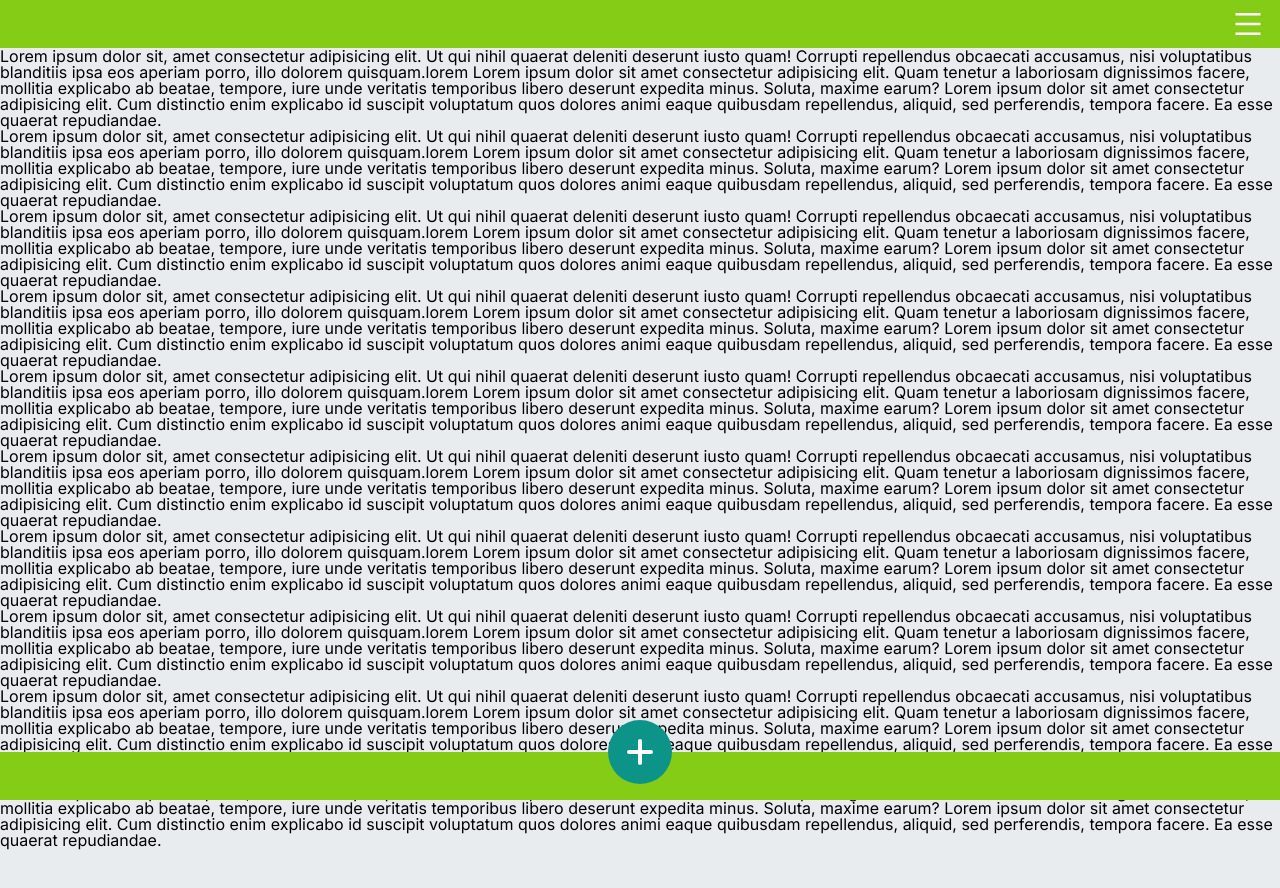
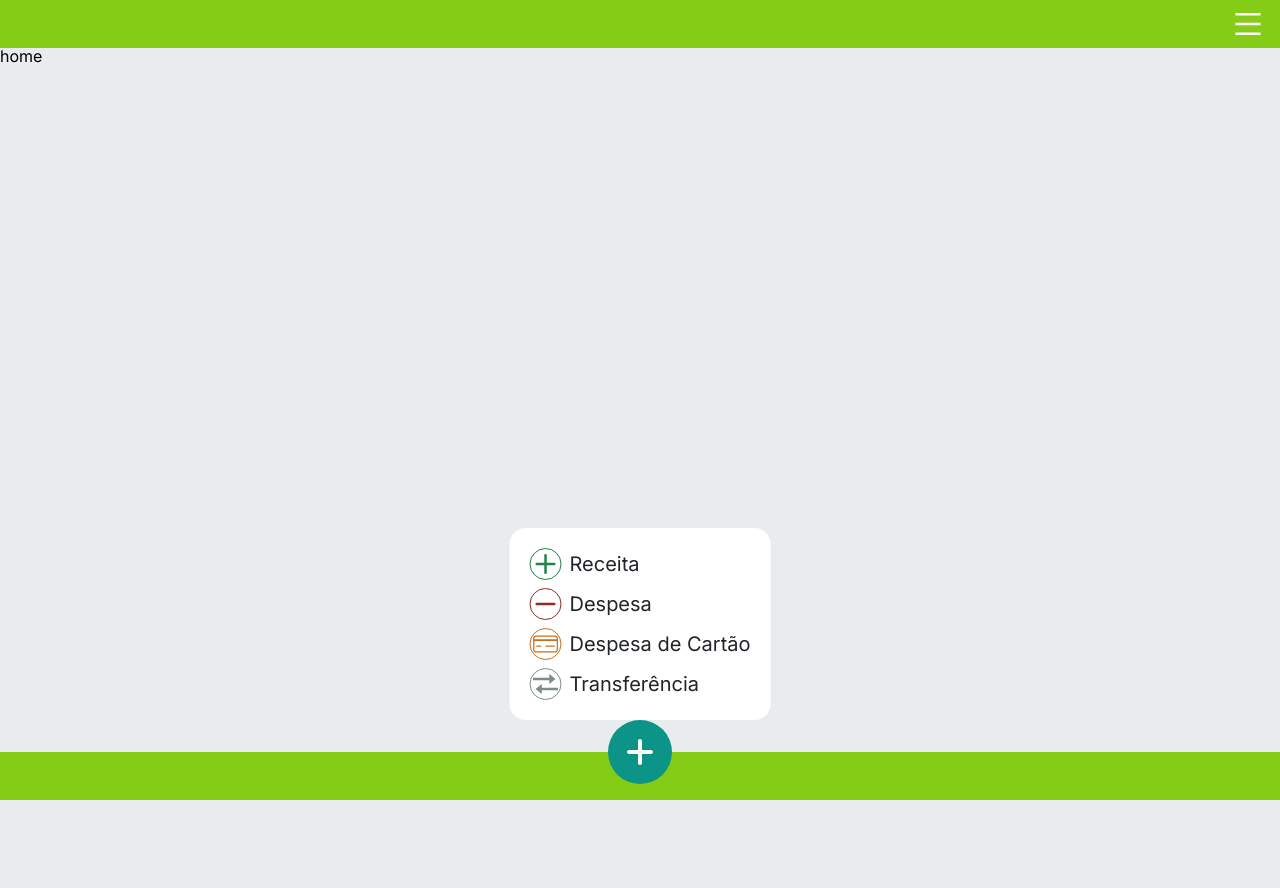
Before and after one commit to FelipeMedeiros99/my-finance-app, a Next.js app: page /home in a window 1280 px wide. Both pictures are taken after a click on the button 640 px from the left and 752 px from the top of the page. Shown: the top 888 px of the page. After the commit the page ends 800 px from the top, so only its background shows below. Built offline with nearby package versions, Linux system fonts and the light colour scheme.

Commit message:
feat: footer button running

```diff
--- a/src/app/(private)/home/page.tsx
+++ b/src/app/(private)/home/page.tsx
@@ -1,16 +1,5 @@
 export default function Home(){
   return(
-    <>
-    <p>Lorem ipsum dolor sit, amet consectetur adipisicing elit. Ut qui nihil quaerat deleniti deserunt iusto quam! Corrupti repellendus obcaecati accusamus, nisi voluptatibus blanditiis ipsa eos aperiam porro, illo dolorem quisquam.lorem Lorem ipsum dolor sit amet consectetur adipisicing elit. Quam tenetur a laboriosam dignissimos facere, mollitia explicabo ab beatae, tempore, iure unde veritatis temporibus libero deserunt expedita minus. Soluta, maxime earum? Lorem ipsum dolor sit amet consectetur adipisicing elit. Cum distinctio enim explicabo id suscipit voluptatum quos dolores animi eaque quibusdam repellendus, aliquid, sed perferendis, tempora facere. Ea esse quaerat repudiandae.</p>
-    <p>Lorem ipsum dolor sit, amet consectetur adipisicing elit. Ut qui nihil quaerat deleniti deserunt iusto quam! Corrupti repellendus obcaecati accusamus, nisi voluptatibus blanditiis ipsa eos aperiam porro, illo dolorem quisquam.lorem Lorem ipsum dolor sit amet consectetur adipisicing elit. Quam tenetur a laboriosam dignissimos facere, mollitia explicabo ab beatae, tempore, iure unde veritatis temporibus libero deserunt expedita minus. Soluta, maxime earum? Lorem ipsum dolor sit amet consectetur adipisicing elit. Cum distinctio enim explicabo id suscipit voluptatum quos dolores animi eaque quibusdam repellendus, aliquid, sed perferendis, tempora facere. Ea esse quaerat repudiandae.</p>
-    <p>Lorem ipsum dolor sit, amet consectetur adipisicing elit. Ut qui nihil quaerat deleniti deserunt iusto quam! Corrupti repellendus obcaecati accusamus, nisi voluptatibus blanditiis ipsa eos aperiam porro, illo dolorem quisquam.lorem Lorem ipsum dolor sit amet consectetur adipisicing elit. Quam tenetur a laboriosam dignissimos facere, mollitia explicabo ab beatae, tempore, iure unde veritatis temporibus libero deserunt expedita minus. Soluta, maxime earum? Lorem ipsum dolor sit amet consectetur adipisicing elit. Cum distinctio enim explicabo id suscipit voluptatum quos dolores animi eaque quibusdam repellendus, aliquid, sed perferendis, tempora facere. Ea esse quaerat repudiandae.</p>
-    <p>Lorem ipsum dolor sit, amet consectetur adipisicing elit. Ut qui nihil quaerat deleniti deserunt iusto quam! Corrupti repellendus obcaecati accusamus, nisi voluptatibus blanditiis ipsa eos aperiam porro, illo dolorem quisquam.lorem Lorem ipsum dolor sit amet consectetur adipisicing elit. Quam tenetur a laboriosam dignissimos facere, mollitia explicabo ab beatae, tempore, iure unde veritatis temporibus libero deserunt expedita minus. Soluta, maxime earum? Lorem ipsum dolor sit amet consectetur adipisicing elit. Cum distinctio enim explicabo id suscipit voluptatum quos dolores animi eaque quibusdam repellendus, aliquid, sed perferendis, tempora facere. Ea esse quaerat repudiandae.</p>
-    <p>Lorem ipsum dolor sit, amet consectetur adipisicing elit. Ut qui nihil quaerat deleniti deserunt iusto quam! Corrupti repellendus obcaecati accusamus, nisi voluptatibus blanditiis ipsa eos aperiam porro, illo dolorem quisquam.lorem Lorem ipsum dolor sit amet consectetur adipisicing elit. Quam tenetur a laboriosam dignissimos facere, mollitia explicabo ab beatae, tempore, iure unde veritatis temporibus libero deserunt expedita minus. Soluta, maxime earum? Lorem ipsum dolor sit amet consectetur adipisicing elit. Cum distinctio enim explicabo id suscipit voluptatum quos dolores animi eaque quibusdam repellendus, aliquid, sed perferendis, tempora facere. Ea esse quaerat repudiandae.</p>
-    <p>Lorem ipsum dolor sit, amet consectetur adipisicing elit. Ut qui nihil quaerat deleniti deserunt iusto quam! Corrupti repellendus obcaecati accusamus, nisi voluptatibus blanditiis ipsa eos aperiam porro, illo dolorem quisquam.lorem Lorem ipsum dolor sit amet consectetur adipisicing elit. Quam tenetur a laboriosam dignissimos facere, mollitia explicabo ab beatae, tempore, iure unde veritatis temporibus libero deserunt expedita minus. Soluta, maxime earum? Lorem ipsum dolor sit amet consectetur adipisicing elit. Cum distinctio enim explicabo id suscipit voluptatum quos dolores animi eaque quibusdam repellendus, aliquid, sed perferendis, tempora facere. Ea esse quaerat repudiandae.</p>
-    <p>Lorem ipsum dolor sit, amet consectetur adipisicing elit. Ut qui nihil quaerat deleniti deserunt iusto quam! Corrupti repellendus obcaecati accusamus, nisi voluptatibus blanditiis ipsa eos aperiam porro, illo dolorem quisquam.lorem Lorem ipsum dolor sit amet consectetur adipisicing elit. Quam tenetur a laboriosam dignissimos facere, mollitia explicabo ab beatae, tempore, iure unde veritatis temporibus libero deserunt expedita minus. Soluta, maxime earum? Lorem ipsum dolor sit amet consectetur adipisicing elit. Cum distinctio enim explicabo id suscipit voluptatum quos dolores animi eaque quibusdam repellendus, aliquid, sed perferendis, tempora facere. Ea esse quaerat repudiandae.</p>
-    <p>Lorem ipsum dolor sit, amet consectetur adipisicing elit. Ut qui nihil quaerat deleniti deserunt iusto quam! Corrupti repellendus obcaecati accusamus, nisi voluptatibus blanditiis ipsa eos aperiam porro, illo dolorem quisquam.lorem Lorem ipsum dolor sit amet consectetur adipisicing elit. Quam tenetur a laboriosam dignissimos facere, mollitia explicabo ab beatae, tempore, iure unde veritatis temporibus libero deserunt expedita minus. Soluta, maxime earum? Lorem ipsum dolor sit amet consectetur adipisicing elit. Cum distinctio enim explicabo id suscipit voluptatum quos dolores animi eaque quibusdam repellendus, aliquid, sed perferendis, tempora facere. Ea esse quaerat repudiandae.</p>
-    <p>Lorem ipsum dolor sit, amet consectetur adipisicing elit. Ut qui nihil quaerat deleniti deserunt iusto quam! Corrupti repellendus obcaecati accusamus, nisi voluptatibus blanditiis ipsa eos aperiam porro, illo dolorem quisquam.lorem Lorem ipsum dolor sit amet consectetur adipisicing elit. Quam tenetur a laboriosam dignissimos facere, mollitia explicabo ab beatae, tempore, iure unde veritatis temporibus libero deserunt expedita minus. Soluta, maxime earum? Lorem ipsum dolor sit amet consectetur adipisicing elit. Cum distinctio enim explicabo id suscipit voluptatum quos dolores animi eaque quibusdam repellendus, aliquid, sed perferendis, tempora facere. Ea esse quaerat repudiandae.</p>
-    <p>Lorem ipsum dolor sit, amet consectetur adipisicing elit. Ut qui nihil quaerat deleniti deserunt iusto quam! Corrupti repellendus obcaecati accusamus, nisi voluptatibus blanditiis ipsa eos aperiam porro, illo dolorem quisquam.lorem Lorem ipsum dolor sit amet consectetur adipisicing elit. Quam tenetur a laboriosam dignissimos facere, mollitia explicabo ab beatae, tempore, iure unde veritatis temporibus libero deserunt expedita minus. Soluta, maxime earum? Lorem ipsum dolor sit amet consectetur adipisicing elit. Cum distinctio enim explicabo id suscipit voluptatum quos dolores animi eaque quibusdam repellendus, aliquid, sed perferendis, tempora facere. Ea esse quaerat repudiandae.</p>
-    </>
+    <p>home</p>
   )
 }
--- a/src/components/footer/Footer.tsx
+++ b/src/components/footer/Footer.tsx
@@ -1,16 +1,45 @@
 "use client"
 
 import { FaPlus } from "react-icons/fa6";
+import { useEffect, useRef, useState } from "react";
+import Link from "next/link";
+
+import { options } from "./const";
 
 import styles from "./style.module.css"
-import { useState } from "react";
 
 export default function Footer() {
+  const [isOptionsVisible, setIsOptionVisible] = useState(false);
+
+    const ulRef = useRef<HTMLUListElement | null>(null)
+
+    useEffect(() => {
+      const closeLinks = (e: MouseEvent) => {
+        if (isOptionsVisible && ulRef.current !== null) {
+          if (!ulRef?.current.contains(e.target as Node)) {
+            setIsOptionVisible(false)
+          }
+        }
+      }
+      document.addEventListener("click", closeLinks)
+      return () => {
+        document.removeEventListener("click", closeLinks)
+      }
+    }, [isOptionsVisible])
 
   return (
     <footer className={styles.footer}>
-      <button className={styles.button}>
-        <FaPlus className={styles.icon} />
+      {isOptionsVisible &&
+        <nav className={styles.nav}>
+          <ul className={styles.ul} ref={ulRef}>
+            {options.map((option) => (
+              <Link className={styles.link} href={option.url} key={option.title}>{option.icon}{option.title}</Link>
+            ))}
+          </ul>
+        </nav>
+      }
+      <button onClick={() => setIsOptionVisible(!isOptionsVisible)} className={styles.button}>
+        <FaPlus/>
       </button>
     </footer>
   )
--- /dev/null
+++ b/src/components/footer/const.tsx
@@ -0,0 +1,12 @@
+import { CiCreditCard1 } from "react-icons/ci";
+import { FiPlus, FiMinus } from "react-icons/fi";
+import { BiTransfer } from "react-icons/bi";
+
+import styles from "./style.module.css"
+
+export const options = [
+  { title: "Receita", url: "/incomes/new", icon: <FiPlus className={`${styles.icon} ${styles.plus} `}/>},
+  { title: "Despesa", url: "/expenses/new", icon: <FiMinus className={`${styles.icon} ${styles.minus} `}/>},
+  { title: "Despesa de Cartão", url: "/cards/new", icon: <CiCreditCard1 className={`${styles.icon} ${styles.card} `}/>},
+  { title: "Transferência", url: "/trasnfers/new", icon: <BiTransfer className={`${styles.icon} ${styles.transfer} `}/>},
+]
--- a/src/components/footer/style.module.css
+++ b/src/components/footer/style.module.css
@@ -16,6 +16,60 @@
 
 }
 
+.nav{
+  position: fixed;
+  bottom: var(--space-20);
+  right: 50%;
+  transform: translate(50%, 0);
+}
+
+.ul{
+  display: flex;
+  justify-content: start;
+  flex-direction: column;
+  background-color: white;
+  padding: var(--space-4);
+  width: max-content;
+  box-sizing: content-box;
+  border-radius: var(--radius-lg);
+}
+
+.link{
+  display: flex;
+  align-items: center;
+  font-size: var(--font-size-xl);
+  font-style: normal;
+  text-decoration: none;
+  padding: var(--space-1);
+}
+
+.icon{
+  font-size: var(--font-size-3xl);
+  font-weight: var(--font-weights-light);
+  border: solid 1px black;
+  border-radius: var(--radius-full);
+  margin-right: var(--space-2);
+}
+
+.plus{
+  color: var(--btn-success-active);
+  border: solid 1px var(--btn-success-active);
+}
+.minus{
+
+  color: var(--btn-danger-active);
+  border: solid 1px var(--btn-danger-active);
+}
+.card{
+  color: var(--btn-alert-active);
+  border: solid 1px var(--btn-alert-active);
+}
+.transfer{
+  color: var(--btn-secondary-active);
+  border: solid 1px var(--btn-secondary-active);
+}
+
+
 .button{
   position: absolute;
   display: flex;
--- a/src/components/header/Header.tsx
+++ b/src/components/header/Header.tsx
@@ -17,16 +17,12 @@ export default function Header() {
   useEffect(() => {
     const closeLinks = (e: MouseEvent) => {
       if (isLinksVisible && ulRef.current !== null) {
-
         if (!ulRef?.current.contains(e.target as Node)) {
           setIsLinksVisible(false)
         }
-
       }
     }
-
     document.addEventListener("click", closeLinks)
-
     return () => {
       document.removeEventListener("click", closeLinks)
     }
```
